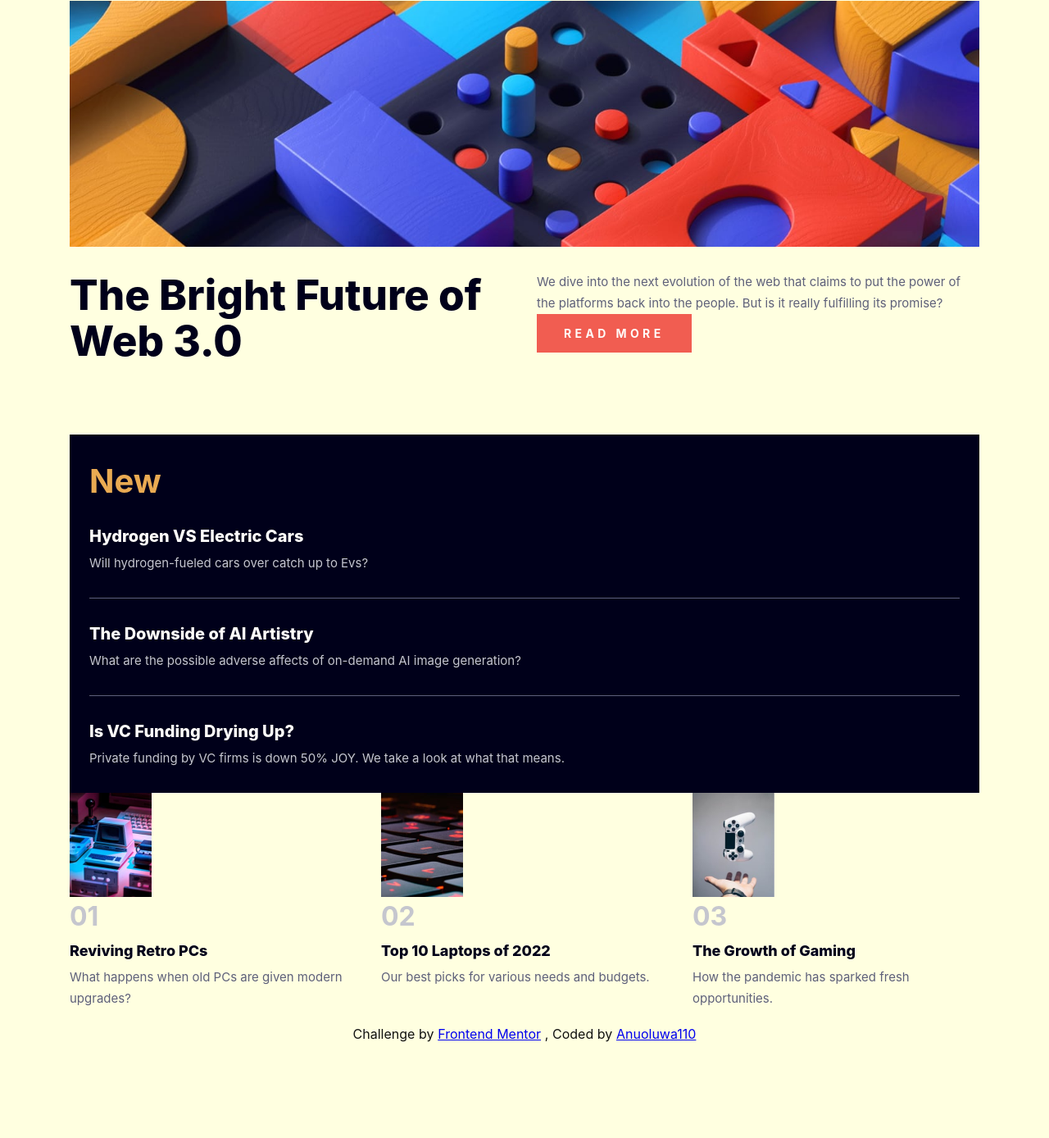
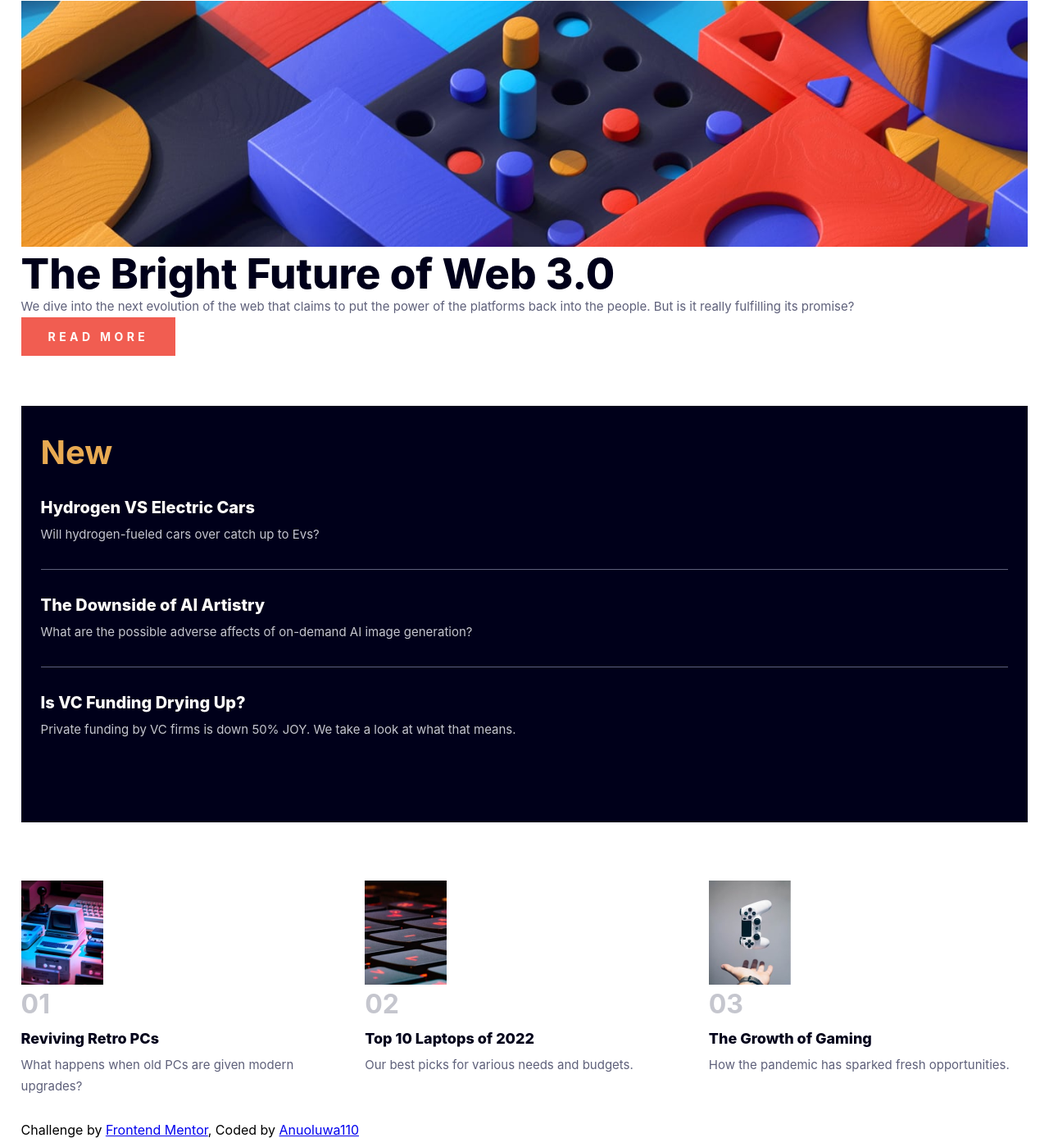
Before and after one commit to Anuoluwapo-dev/news-homepage-main, a plain HTML site: page index.html in a window 1280 px wide. Shown: the part 183-1571 px from the top of the page at 82% size. Before the commit the page ends 1464 px from the top, so only its background shows below. Drawn offline with Linux system fonts and the light colour scheme.

Commit message:
style.css

```diff
--- a/style.css
+++ b/style.css
@@ -2,7 +2,6 @@
 
 body{
     font-family: 'Inter', sans-serif;
-    background-color: lightyellow;
 }
 *{
     padding: 0;
@@ -48,9 +47,9 @@ nav button{
 }
 
 main{
-    display: flex;
+    display: block;
     gap: 30px;
-    margin-bottom: 71px;
+    margin-bottom: 61px;
 }
 
 main img{
@@ -61,7 +60,7 @@ main img{
 }
 
 main section{
-    display: grid;
+    display: inline;
     grid-template-columns: 1fr 1fr;
     grid-gap: 30px;
 }
@@ -94,10 +93,12 @@ article button{
 }
 
 aside{
-    min-width: 350px;
+    display: block;
+    min-width: 100%;
     background: #00001a;
     padding: 32px 24px;
-    padding-bottom: 0;
+    padding-bottom: 71px;
+    margin-bottom: 71px;
     height: fit-content;
 }
 
@@ -174,46 +175,19 @@ aside a{
     margin-bottom: 30px;
 }
 
-/*
-    FOOTER SECTION
-*/
-.attribution {
-    color: #111111;
-    width: 100%;
-    text-align: center;
-    font-size: 100%;
-    text-shadow: rgba(255, 255, 255, .15);
-    display: flex;
-    justify-content: center;
-    gap: .3rem;
-    align-items: center;
-    position: relative;
-    bottom: .6em;
-}
-.attribution, a {
-    transition: .5s ease;
-}
-.footer .attribution a {
-    display: inline-block;
-    width: max-content;
-    position: relative;
-    color: #0d0d0d;
-    max-width: 96%;
-}
-
-@media(max-width:1024px){
+@media(max-width: 1440px){
     .container{
         max-width: 96%;
     }
 }
 
-@media(max-width: 1200px){
+@media(max-width: 1842px){
     .main h1{
-        line-height: 96px;
+        line-height: 50px;
     }
 }
 
-@media (max-width: 480px) {
+@media (max-width: 933px) {
     .main{
         display: block;
         margin-bottom: 64px;
@@ -278,7 +252,7 @@ aside a{
     }
 }
 
-@media(max-width: 800px){
+@media(max-width: 375px){
     .main section{
         display: block;
     }
@@ -293,7 +267,7 @@ aside a{
     }
 
     .main aside{
-        min-width: 100%;
+        width: 100%;
     }
 
     .botton{
@@ -315,6 +289,7 @@ aside a{
         left: 0;
         width: 0%;
         height: 100%;
+        align-items: center;
         background-color: #131313;
         transition: .7s ease;
         z-index: -1;
```
